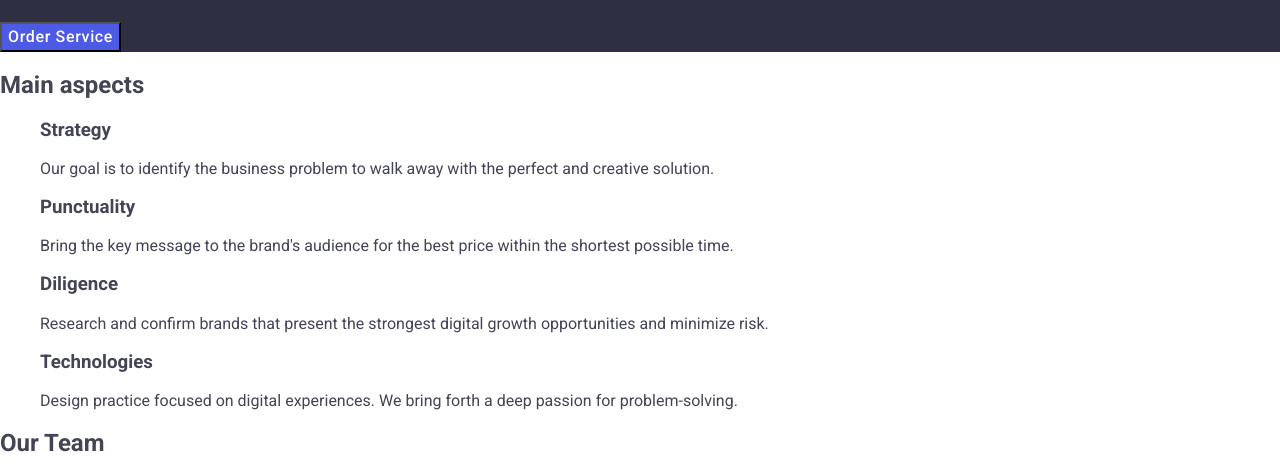
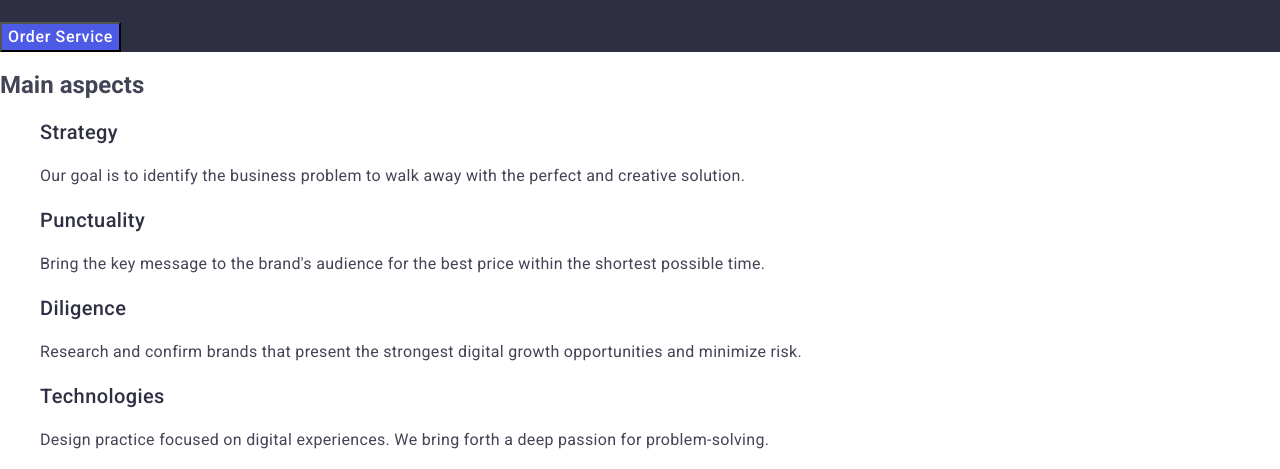
Before and after one commit to DarynaDron/goit-markup-hw-02, a plain HTML site: page index.html in a window 1280 px wide. Shown: the part 304-773 px from the top of the page. Drawn offline with nearby package versions, Linux system fonts and the light colour scheme.

Commit message:
two section css

```diff
--- a/css/styles.css
+++ b/css/styles.css
@@ -48,14 +48,12 @@ color: #434455;
 .nav-link:hover,
 .nav-link:focus,
 .contacts-link:hover,
-.contacts-link:focus,
-.name-but:hover,
-.name-but:focus {
+.contacts-link:focus, {
 color: #404bbf;
 }
 
 .page-name {
-background: #2e2f42;
+background-color: #2e2f42;
 }
 
 .name-main{
@@ -67,7 +65,7 @@ color: #fff;
 }
 
 .name-but {
-background: #4d5ae5;
+background-color: #4d5ae5;
 font-weight: 500;
 font-size: 16px;
 line-height: 1.5;
@@ -75,3 +73,22 @@ letter-spacing: 0.04em;
 color: #fff;
 cursor: pointer;
 }
+
+.name-but:hover,
+.name-but:focus {
+background-color: #404bbf;
+}
+
+.subtopic-asp {
+    font-weight: 500;
+    font-size: 20px;
+    line-height: 1.2;
+    letter-spacing: 0.02em;
+    color: #2e2f42;
+}
+
+.asp-text {
+    font-size: 16px;
+    line-height: 1.5;
+    letter-spacing: 0.02em;
+}
--- a/index.html
+++ b/index.html
@@ -41,27 +41,27 @@
             <h2>Main aspects</h2>
             <ul>
                 <li>
-                    <h3>Strategy</h3>
-                    <p>
+                    <h3 class="subtopic-asp">Strategy</h3>
+                    <p class="asp-text">
                         Our goal is to identify the business
                     problem to walk away with the perfect and creative solution.
                     </p>
                 </li>
                 <li>
-                    <h3>Punctuality</h3>
-                    <p>
+                    <h3 class="subtopic-asp">Punctuality</h3>
+                    <p class="asp-text">
                         Bring the key message to the brand's audience for the best price within the shortest possible time.
                     </p>
                 </li>
                 <li>
-                    <h3>Diligence</h3>
-                    <p>
+                    <h3 class="subtopic-asp">Diligence</h3>
+                    <p class="asp-text">
                         Research and confirm brands that present the strongest digital growth opportunities and minimize risk.
                     </p>
                 </li>
                 <li>
-                    <h3>Technologies</h3>
-                    <p>
+                    <h3 class="subtopic-asp">Technologies</h3>
+                    <p class="asp-text">
                         Design practice focused on digital experiences. We bring forth a deep passion for problem-solving.
                     </p>
                 </li>
```
